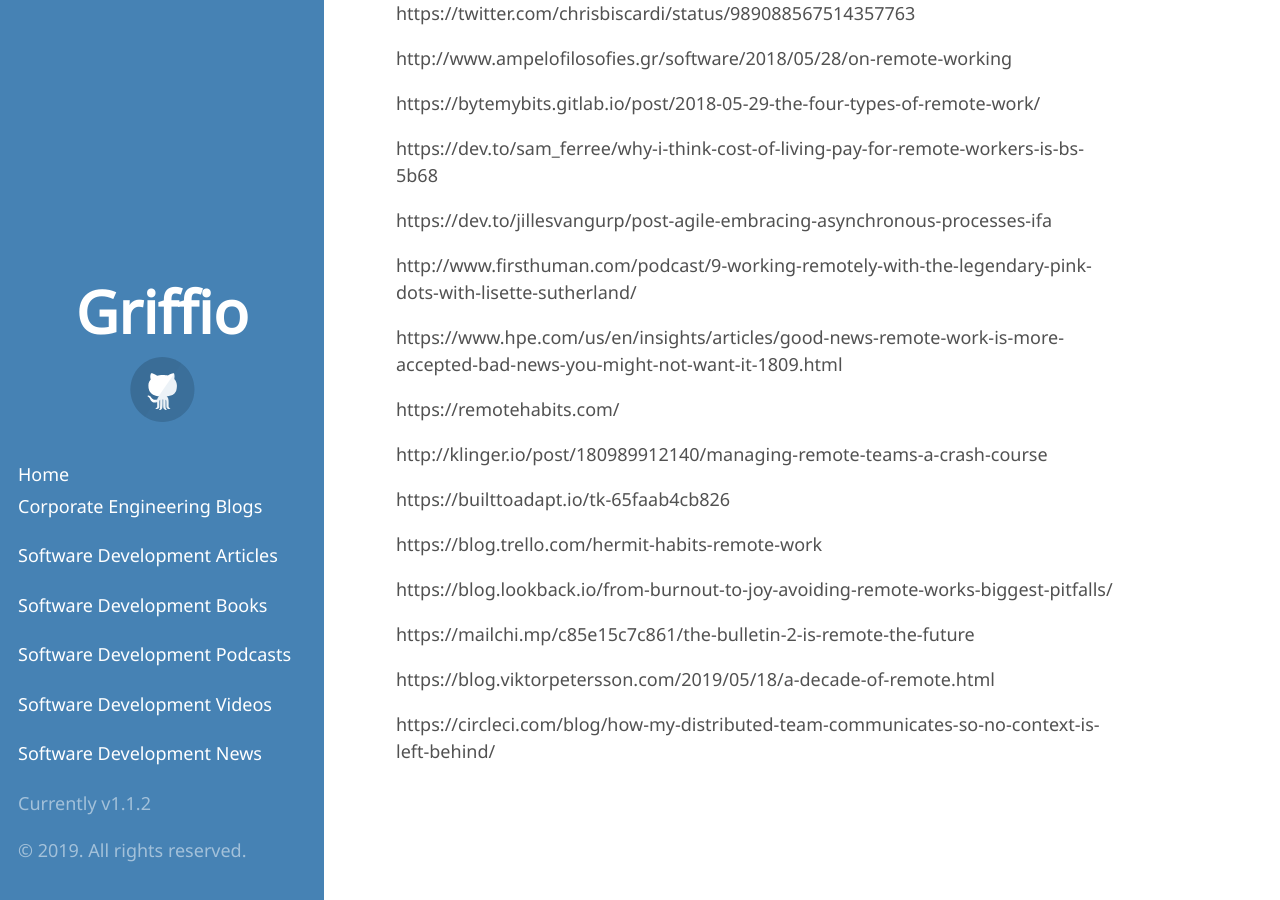
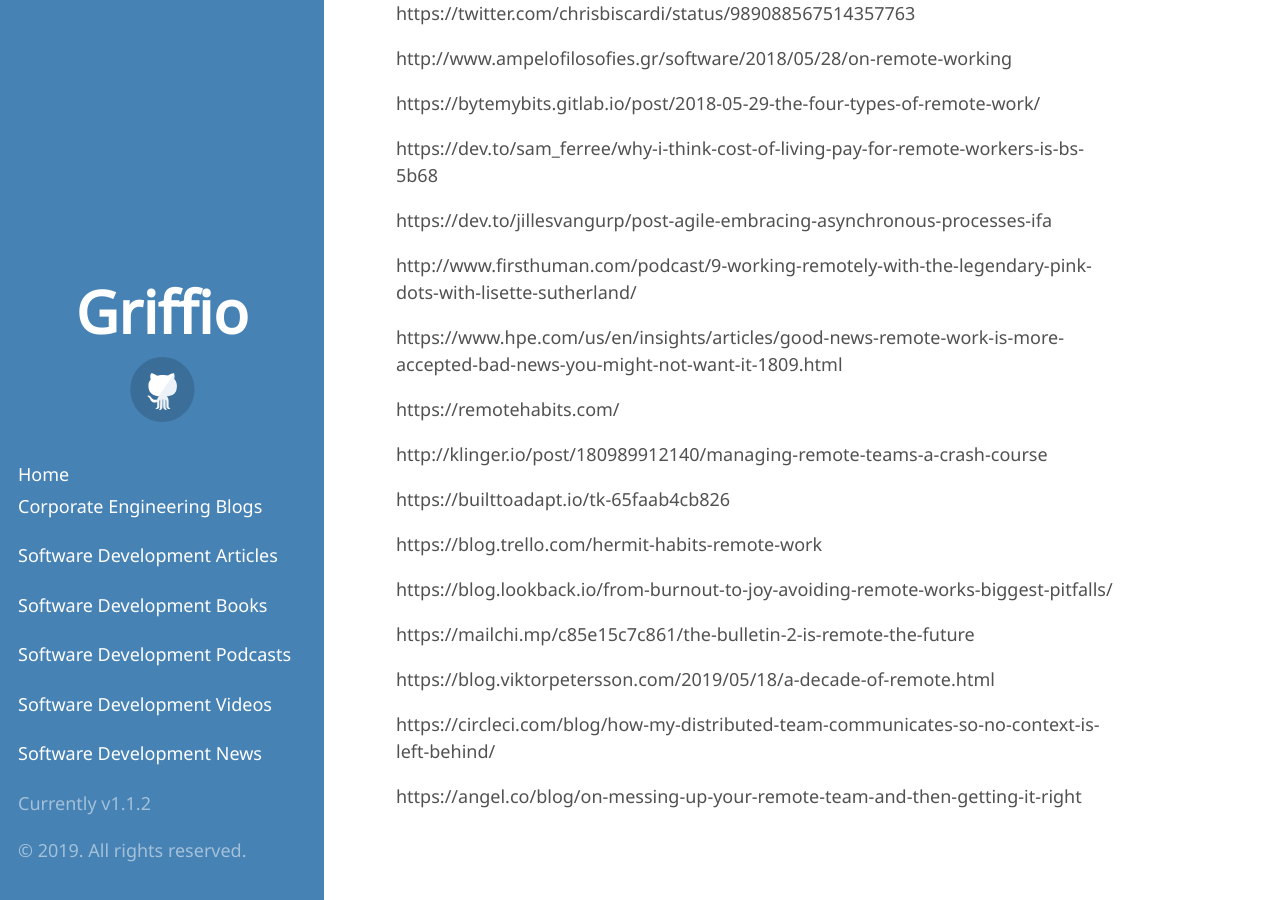
Before and after one commit to griffio/griffio.github.io, a Jekyll site: the page built from distributed_and_remote.md, in a window 1280 px wide and 900 px high, scrolled down 7785 px. Built offline with Jekyll 4.4.1, drawn with Linux system fonts in a browser that asks for light colours; some web fonts are replaced; our own code applies the rules of GitHub Pages for plain Markdown files; some of the changed lines change nothing that is shown.

Commit message:
Update distributed_and_remote.md

```diff
--- a/distributed_and_remote.md
+++ b/distributed_and_remote.md
@@ -317,3 +317,5 @@ https://mailchi.mp/c85e15c7c861/the-bulletin-2-is-remote-the-future
 https://blog.viktorpetersson.com/2019/05/18/a-decade-of-remote.html
 
 https://circleci.com/blog/how-my-distributed-team-communicates-so-no-context-is-left-behind/
+
+https://angel.co/blog/on-messing-up-your-remote-team-and-then-getting-it-right
```
